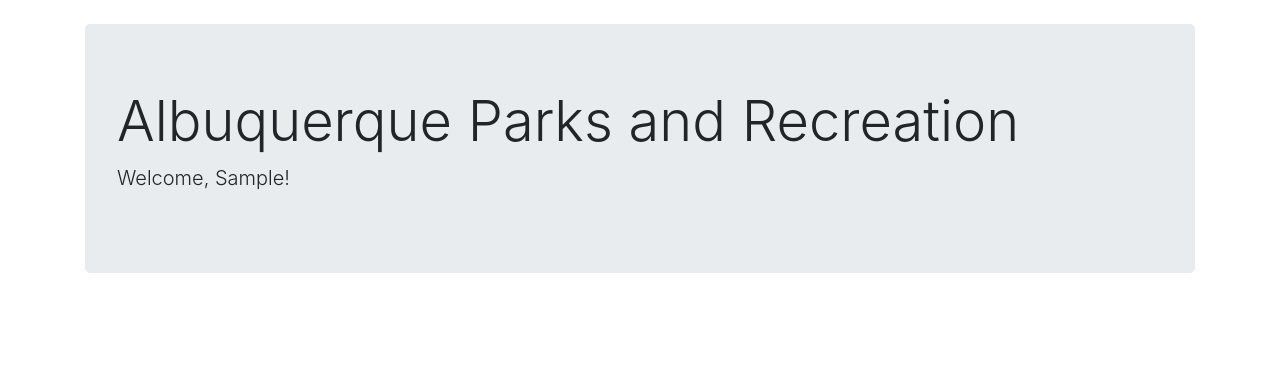
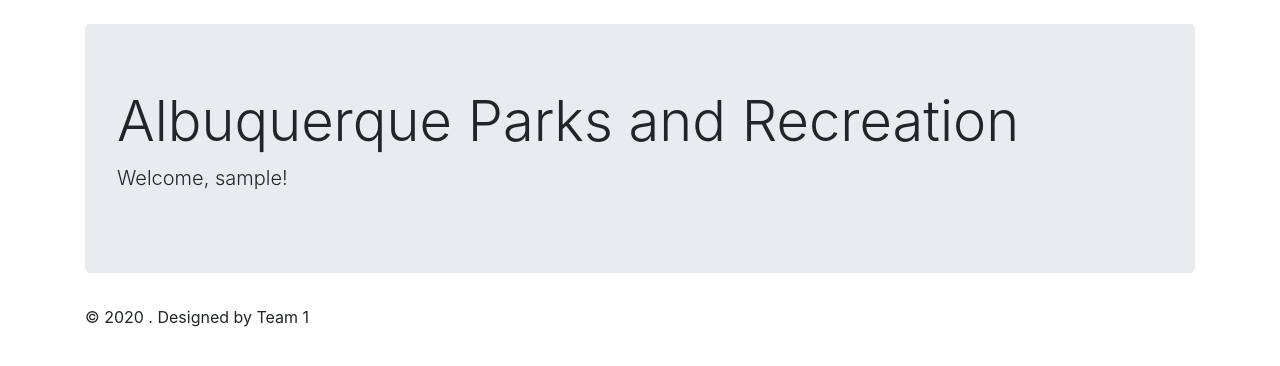
Before and after one commit to cleif/ISQA8210-Assignment5, a Django app: page / in a window 1280 px wide. Shown: the part 56-422 px from the top of the page. Run offline with Django 3.2, Linux system fonts and the light colour scheme; the visitor is signed in with stand-in values (Sample User, id 1); parts of the project's set-up code (start-up, migrations or seed data) failed here and were passed over; some libraries are stand-ins or nearby versions.

Commit message:
New Changes for Park CRUD

```diff
--- a/templates/home.html
+++ b/templates/home.html
@@ -4,7 +4,7 @@
 <div class="jumbotron">
   {% if user.is_authenticated %}
     <h1 class="display-4">Albuquerque Parks and Recreation</h1>
-    <p class="lead">Welcome, {{user.first_name}}!</p>
+    <p class="lead">Welcome, {{user.username}}!</p>
 </div>
   {% else %}
 <div class="jumbotron">
@@ -12,5 +12,8 @@
     <p class="lead"> Please Sign In or Signup to Continue</p>
     <p class="lead">
   {% endif %}
+
+<p>&copy; 2020 . Designed by Team 1</a> </p>
+
 </div>
 {% endblock content %}
```
